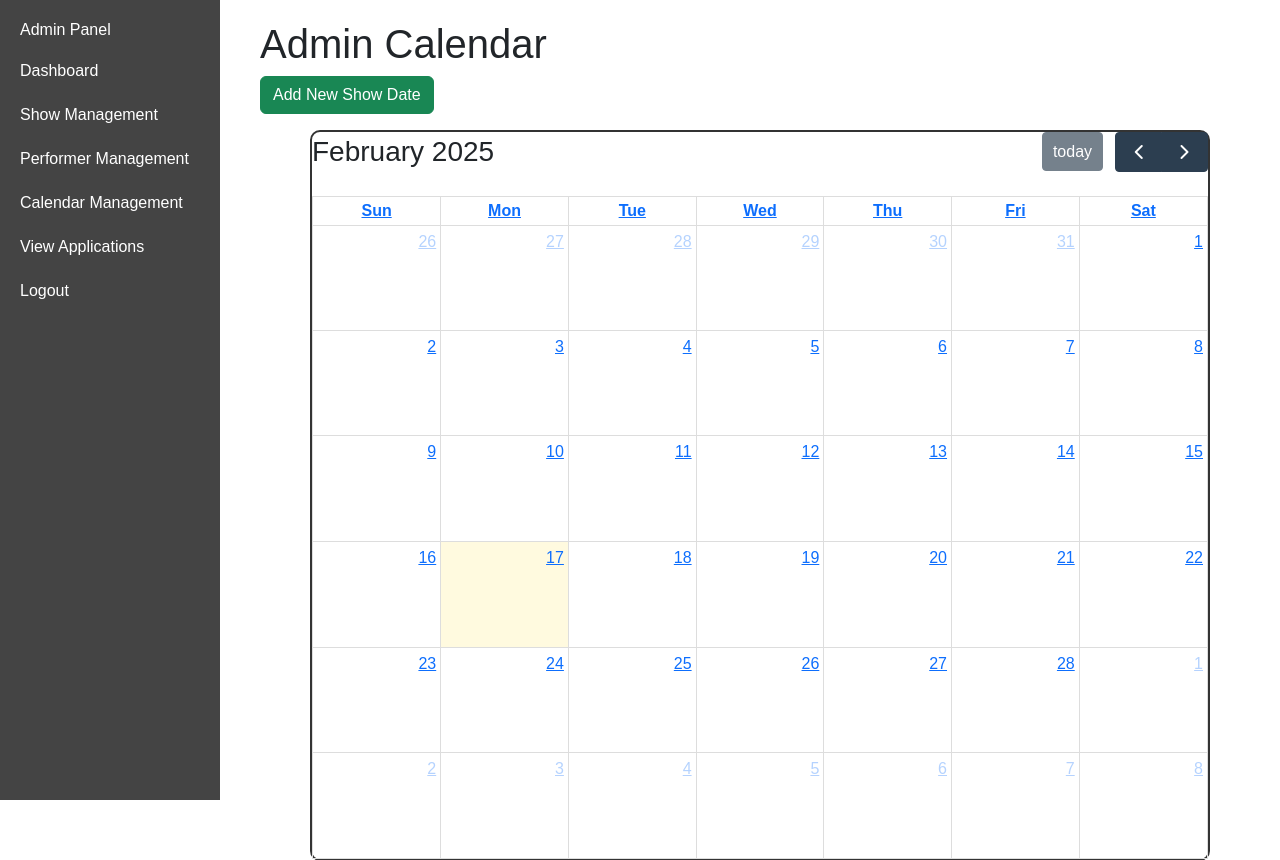
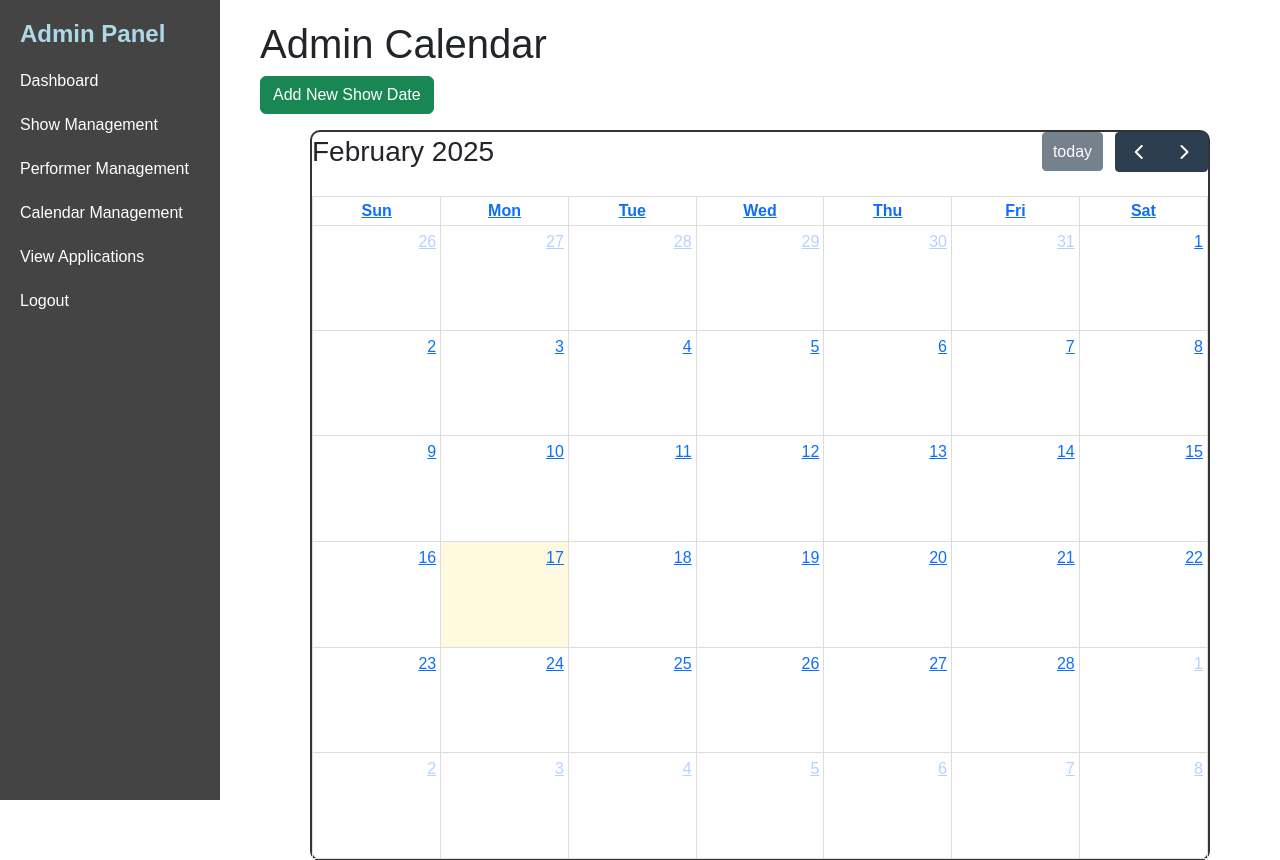
Before and after one commit to GrapevineEscape/MysteriesInMotion-Public, a Flask app: template app/templates/admin/calendar.html in a window 1280 px wide. Shown: the top 860 px of the page. Run offline with Flask 3, Linux system fonts and the light colour scheme; the template is opened without the code that fills it, so the values that code supplies are empty; some libraries are stand-ins or nearby versions.

Commit message:
Admin Calendar Dashboard css 5

```diff
--- a/app/static/css/style.css
+++ b/app/static/css/style.css
@@ -47,7 +47,3 @@ body {
     margin-left: 240px;
     padding: 20px;
 }
-
-.admin-sidebar h3 {
-    font-size: 1.0rem !important;
-}
--- a/app/templates/admin/calendar.html
+++ b/app/templates/admin/calendar.html
@@ -11,6 +11,17 @@
     <link href="https://cdn.jsdelivr.net/npm/bootstrap@5.3.0/dist/css/bootstrap.min.css" rel="stylesheet">
     <!-- Custom Styles -->
     <link rel="stylesheet" href="/static/css/style.css">
+
+
+    <style>
+        .admin-sidebar h3 {
+            font-size: 1.5rem !important; /* One size larger */
+            font-weight: bold !important; /* Make it bold */
+            color: #ADD8E6 !important; /* Light Blue */
+        }
+    </style>
+
+
 
     <!-- JavaScript Dependencies -->
     <script src="https://code.jquery.com/jquery-3.6.0.min.js"></script>
```
Also changed, not shown: MiMDocs/MiM_Instructions.txt (+5 -2 lines).
